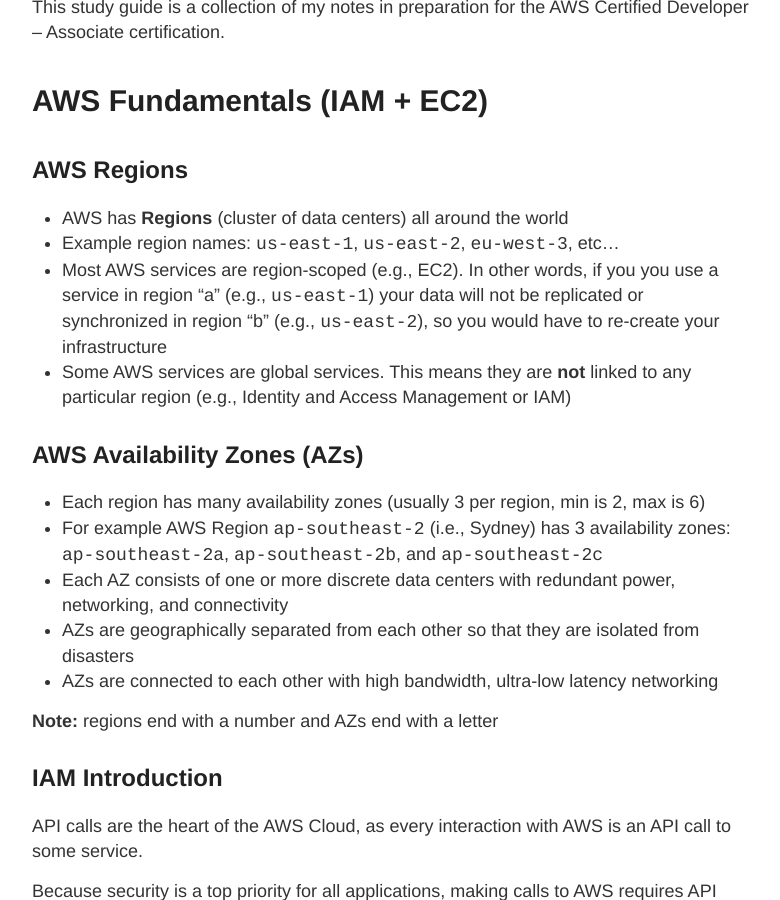
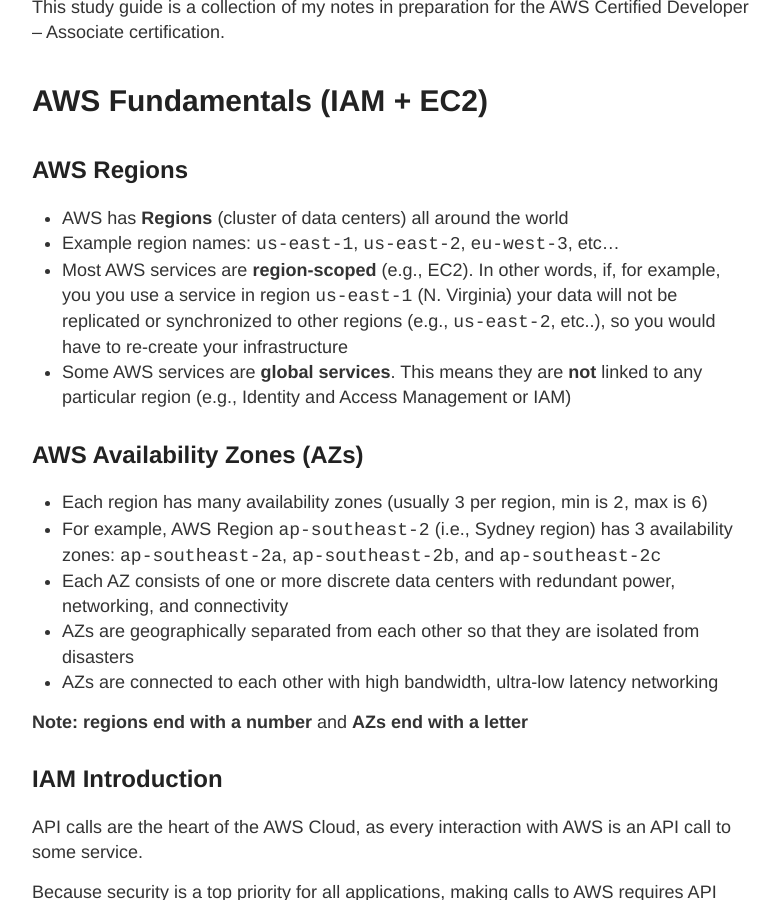
Before and after one commit to gutucristian/gutucristian.github.io, a Jekyll site: the page built from _posts/2020-06-17-Amazon-Web-Services-(AWS).md, in a window 1280 px wide and 900 px high, scrolled down 232 px. Shown: the whole window, without its empty margins (248-1028 px from the left). Built offline with Jekyll 4.4.1, drawn with Linux system fonts in a browser that asks for light colours; our own code applies the rules of GitHub Pages for plain Markdown files.

Commit message:
Update 2020-06-17-Amazon-Web-Services-(AWS).md

```diff
--- a/_posts/2020-06-17-Amazon-Web-Services-(AWS).md
+++ b/_posts/2020-06-17-Amazon-Web-Services-(AWS).md
@@ -6,18 +6,18 @@
 
 - AWS has **Regions** (cluster of data centers) all around the world
 - Example region names: `us-east-1`, `us-east-2`, `eu-west-3`, etc...
-- Most AWS services are region-scoped (e.g., EC2). In other words, if you you use a service in region "a" (e.g., `us-east-1`) your data will not be replicated or synchronized in region "b" (e.g., `us-east-2`), so you would have to re-create your infrastructure
-- Some AWS services are global services. This means they are **not** linked to any particular region (e.g., Identity and Access Management or IAM)
+- Most AWS services are **region-scoped** (e.g., EC2). In other words, if, for example, you you use a service in region `us-east-1` (N. Virginia) your data will not be replicated or synchronized to other regions (e.g., `us-east-2`, etc..), so you would have to re-create your infrastructure
+- Some AWS services are **global services**. This means they are **not** linked to any particular region (e.g., Identity and Access Management or IAM)
 
 ## AWS Availability Zones (AZs)
 
-- Each region has many availability zones (usually 3 per region, min is 2, max is 6)
-- For example AWS Region `ap-southeast-2` (i.e., Sydney) has 3 availability zones: `ap-southeast-2a`, `ap-southeast-2b`, and `ap-southeast-2c`
+- Each region has many availability zones (usually `3` per region, min is `2`, max is `6`)
+- For example, AWS Region `ap-southeast-2` (i.e., Sydney region) has 3 availability zones: `ap-southeast-2a`, `ap-southeast-2b`, and `ap-southeast-2c`
 - Each AZ consists of one or more discrete data centers with redundant power, networking, and connectivity
 - AZs are geographically separated from each other so that they are isolated from disasters
 - AZs are connected to each other with high bandwidth, ultra-low latency networking
 
-**Note:** regions end with a number and AZs end with a letter
+**Note:** **regions end with a number** and **AZs end with a letter**
 
 ## IAM Introduction
 
```
